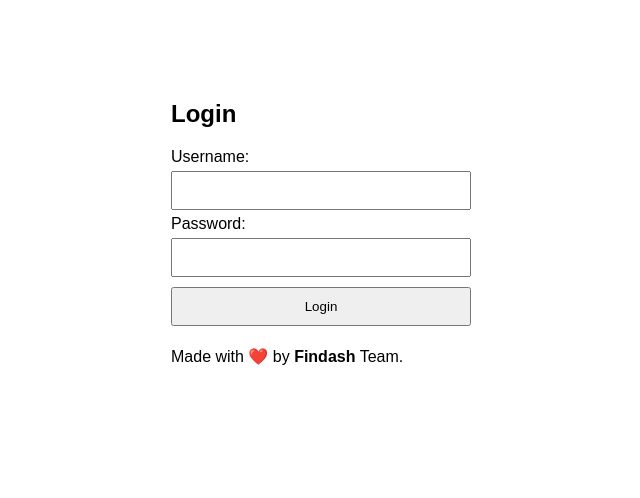
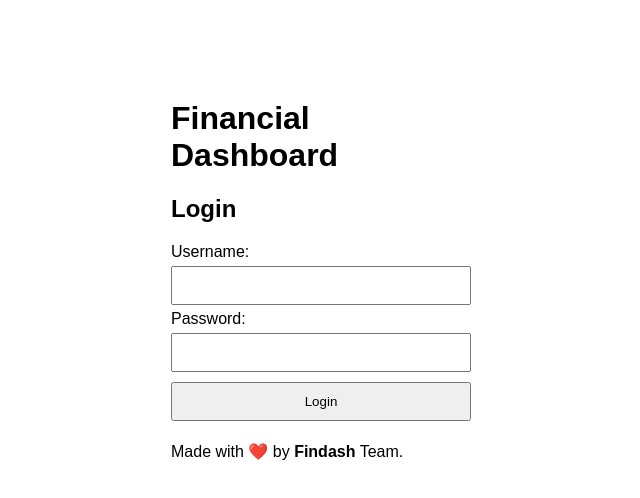
Before and after one commit to Ruthik-ji/FinDash, a plain HTML site: page index.html in a window 1280 px wide. Shown: the whole page, without its empty margins (319-959 px from the left). Drawn offline with Linux system fonts and the light colour scheme.

Commit message:
Update index.html

```diff
--- a/index.html
+++ b/index.html
@@ -3,7 +3,7 @@
 <head>
 <meta charset="UTF-8">
 <meta name="viewport" content="width=device-width, initial-scale=1.0">
-<title>Login Page</title>
+<title>FinDash | Login Page</title>
 <style>
     body {
         font-family: Arial, sans-serif;
@@ -22,6 +22,7 @@
 </head>
 <body>
 <div class="container">
+    <h1>Financial Dashboard</h1>
     <h2>Login</h2>
     <form id="loginForm">
         <label for="username">Username:</label>
```
